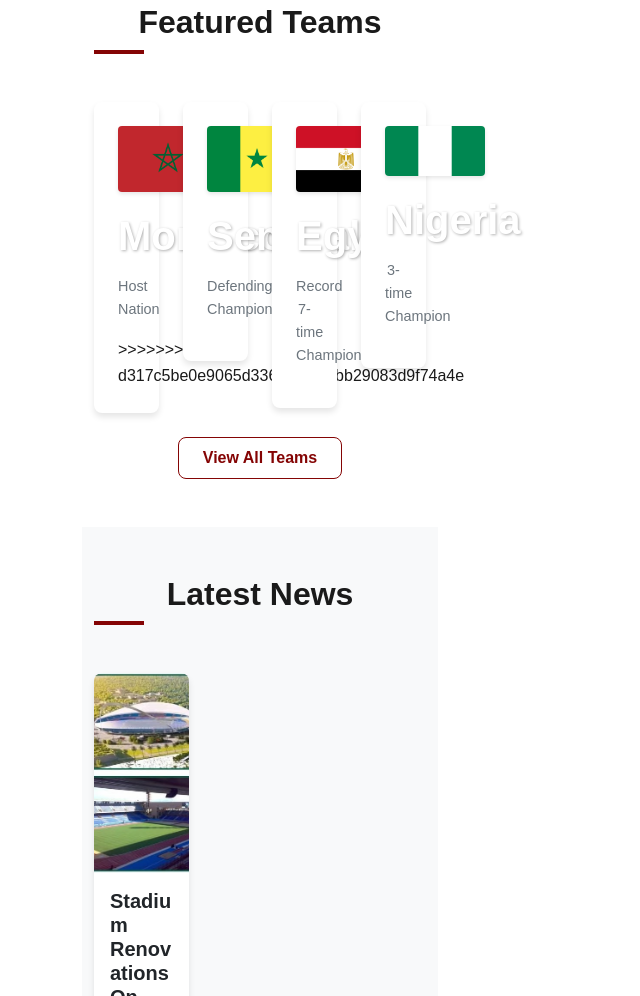
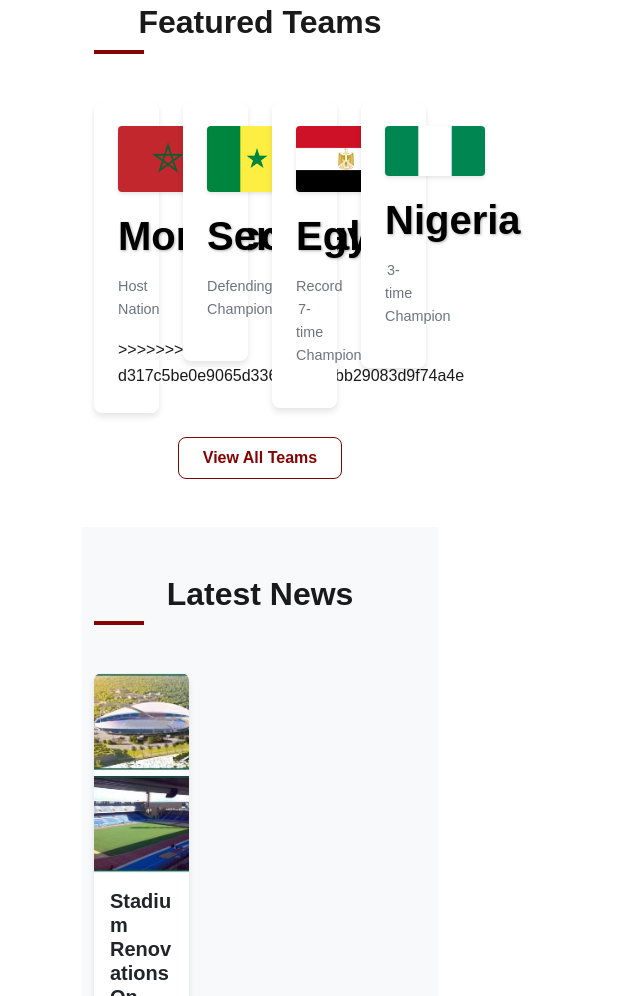
Before and after one commit to iSOx64/projet_web25, a plain HTML site: page index.html in a window 1280 px wide. Shown: the part 6864-7860 px from the top of the page, without its empty margins (0-640 px from the left). Drawn offline with nearby package versions, Linux system fonts and the light colour scheme.

Commit message:
Update index.html

```diff
--- a/index.html
+++ b/index.html
@@ -227,7 +227,7 @@
                     <!-- Drapeau du pays avec texte alternatif -->
                     <img src="img/flags/morocco.png" alt="Morocco Flag" class="team-flag">
                     <!-- Nom de l'équipe (niveau de titre h4) -->
-                    <h4 class="team-name">Morocco</h4>
+                    <h4 class="team-name" style="color:black;">Morocco</h4>
                     <!-- Statut spécial de l'équipe -->
                     <p class="team-status">Host Nation</p>
 >>>>>>> d317c5be0e9065d33607d5f76bb29083d9f74a4e
@@ -241,7 +241,7 @@
                     <!-- Drapeau du Sénégal -->
                     <img src="img/flags/senegal.png" alt="Senegal Flag" class="team-flag">
                     <!-- Nom de l'équipe -->
-                    <h4 class="team-name">Senegal</h4>
+                    <h4 class="team-name" style="color:black;">Senegal</h4>
                     <!-- Statut de champion en titre -->
                     <p class="team-status">Defending Champion</p>
                 </div>
@@ -254,7 +254,7 @@
                     <!-- Drapeau de l'Egypte -->
                     <img src="img/flags/egypt.png" alt="Egypt Flag" class="team-flag">
                     <!-- Nom de l'équipe -->
-                    <h4 class="team-name">Egypt</h4>
+                    <h4 class="team-name" style="color:black;">Egypt</h4>
                     <!-- Statut de record de victoires -->
                     <p class="team-status">Record 7-time Champion</p>
                 </div>
@@ -267,7 +267,7 @@
                     <!-- Drapeau du Nigeria -->
                     <img src="img/flags/nigeria.png" alt="Nigeria Flag" class="team-flag">
                     <!-- Nom de l'équipe -->
-                    <h4 class="team-name">Nigeria</h4>
+                    <h4 class="team-name" style="color:black;">Nigeria</h4>
                     <!-- Statut de triple champion -->
                     <p class="team-status">3-time Champion</p>
                 </div>
```
